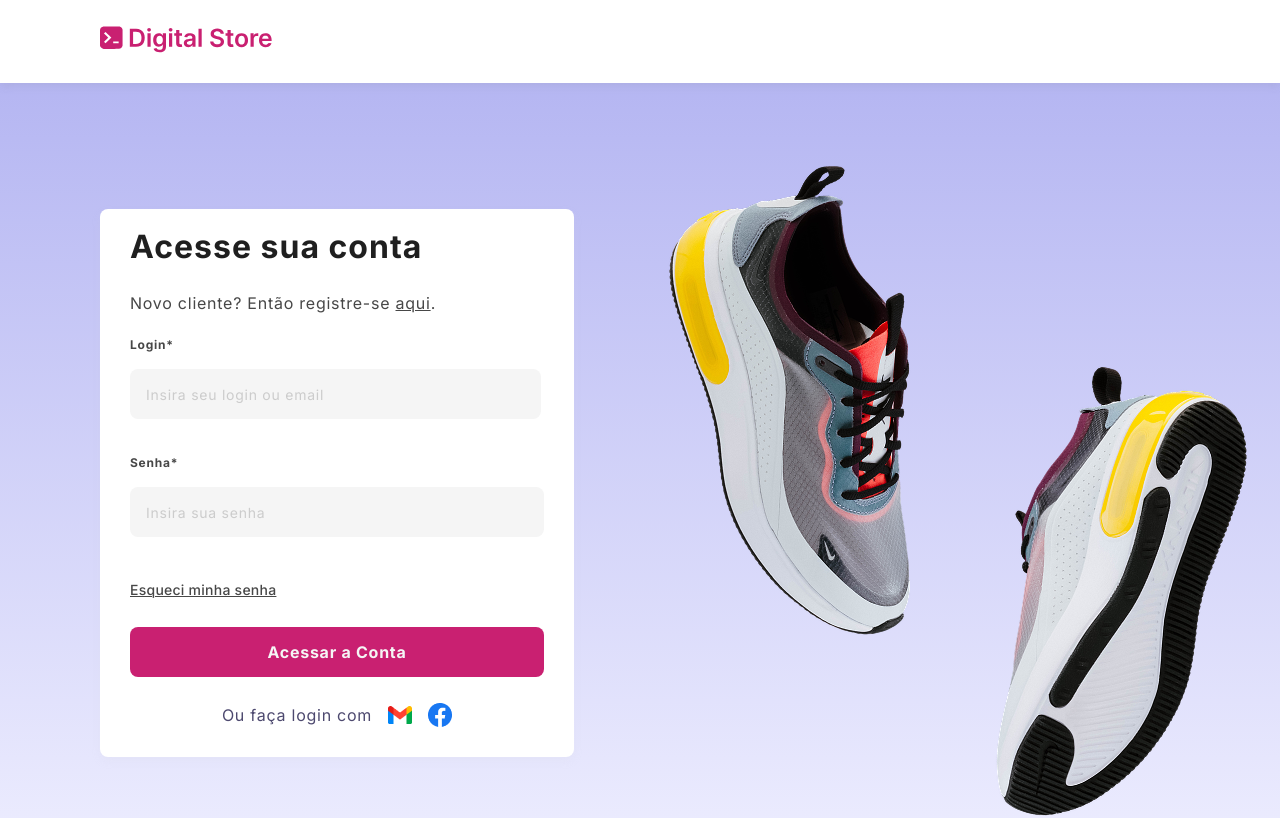
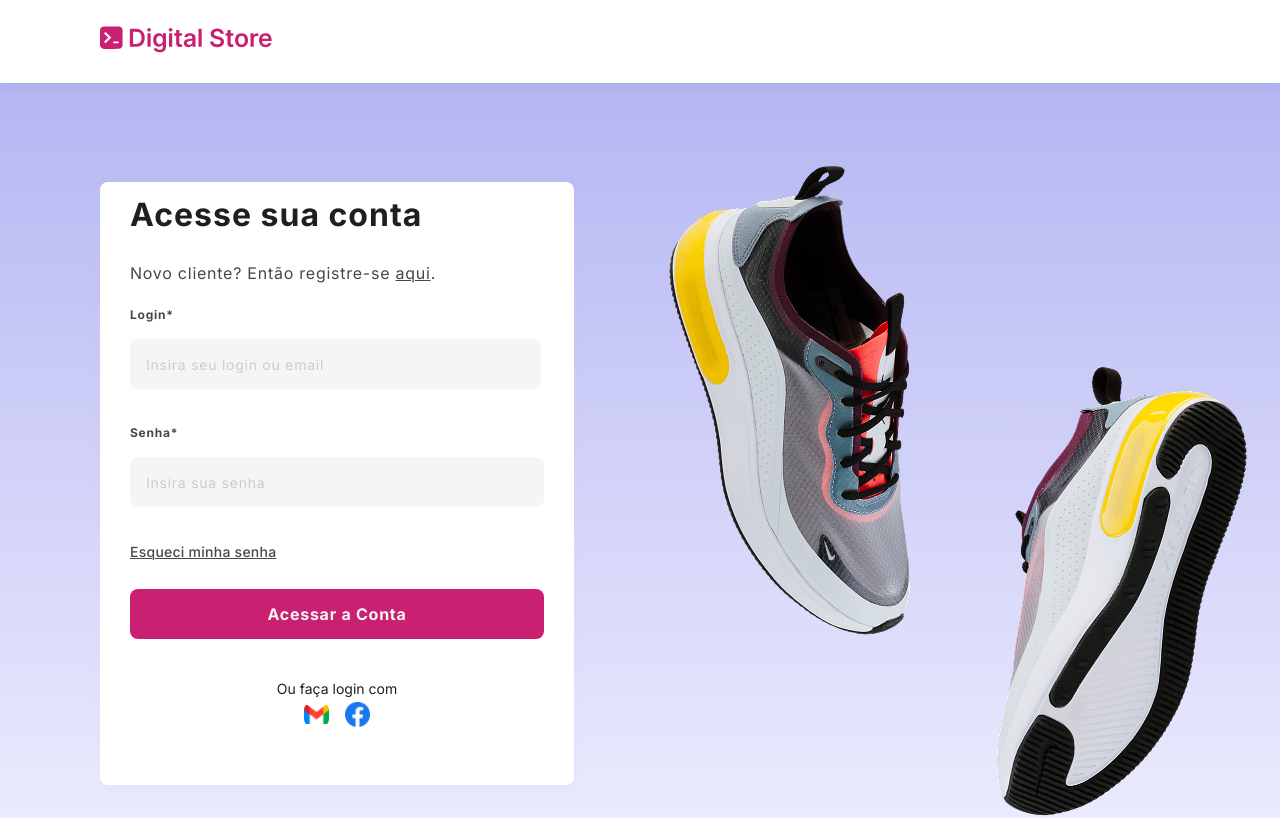
Before and after one commit to drihcs/Projeto-Final-Digital-Store, a React (Vite) app: page /login in a window 1280 px wide. Shown: the top 818 px of the page. Built offline with nearby package versions, Linux system fonts and the light colour scheme.

Commit message:
changes on login section and app

```diff
--- a/src/App.jsx
+++ b/src/App.jsx
@@ -1,14 +1,34 @@
 import { BrowserRouter as Router } from "react-router-dom";
 import { AppRoutes } from "./routes";
 import { ScrollToTop } from "./components/ScrollToTop";
+import { supabase } from "./services/supabaseClient";
+import { useEffect } from "react";
 
 function App() {
+  useEffect(() => {
+    supabase.auth.getSession().then(({ data }) => {
+      if (data?.session?.user) {
+        console.log("Usuário logado:", data.session.user);
+        // Aqui você pode salvar o usuário num contexto global, se quiser
+      }
+    });
+
+    // Mantém a sessão atualizada (ex: auto-refresh do token)
+    const { data: listener } = supabase.auth.onAuthStateChange((_event, session) => {
+      if (session?.user) {
+        console.log("Mudança de login:", session.user);
+      }
+    });
+
+    return () => {
+      listener?.subscription?.unsubscribe();
+    };
+  }, []);
+
   return (
     <Router>
       <ScrollToTop />
-      <>
-        <AppRoutes />
-      </>
+      <AppRoutes />
     </Router>
   );
 }
--- a/src/components/LoginSection/LoginSection.css
+++ b/src/components/LoginSection/LoginSection.css
@@ -14,7 +14,7 @@
   top: 200px;
   left: 100px;
   border-radius: 8px;
-  padding: 20px 30px;
+  padding: 15px 30px;
   outline: 0;
 }
 
@@ -52,17 +52,15 @@
 
 .form h1 {
   color: #1F1F1F;
-  font-family: Inter;
   font-weight: 700;
   font-size: 32px;
   line-height: 36px;
   letter-spacing: 1px;
-  margin-bottom: -8px;
+  margin-bottom: -6px;
 }
 
 .form p {
   color: #474747;
-  font-family: Inter;
   font-weight: 400;
   font-size: 16px;
   line-height: 28px;
@@ -120,7 +118,7 @@ input::placeholder {
   font-weight: 500;
   font-size: 14px;
   line-height: 22px;
-  margin-top: 10px;
+  margin-top: 2px;
   margin-bottom: 10px;
   letter-spacing: 0.25px;
   text-decoration: underline;
@@ -155,21 +153,69 @@ input::placeholder {
 
 .login-rede-sociais {
   display: flex;
+  flex-direction: column;
   align-items: center;
-  justify-content: center;
-  gap: 1rem;
-  margin-top: -12px;
-  margin-bottom: -12px;
+  margin-top: 1.5rem;
+  gap: 0.5rem;
 }
 
 .login-rede-sociais span {
-  color: #4D496F;
-  font-family: Inter;
-  font-weight: 400;
-  font-size: 16px;
-  line-height: 28px;
-  letter-spacing: 0.75px;
+  font-size: 14px;
+  color: #1F1F1F;
+  margin-bottom: -2rem;
+  margin-top: -1rem;
 }
+
+.social-buttons {
+  display: flex;
+  gap: 1rem;
+}
+
+.social-buttons button {
+  background-color: transparent;
+  border: none;
+  padding: 0;
+  border-radius: 8px;
+  cursor: pointer;
+  display: flex;
+  align-items: center;
+  justify-content: center;
+  transition: transform 0.2s ease;
+  box-shadow: none;
+}
+
+.social-buttons button:hover {
+  transform: scale(1.05);
+  box-shadow: none;
+  background-color: transparent;
+}
+
+.social-buttons img {
+  width: 25px;
+  height: 25px;
+  border-radius: 8px;
+  object-fit: contain;
+}
+
+
+/* .botao-rede-social {
+  background: none;
+  border: none;
+  cursor: pointer;
+  padding: 0;
+}
+
+.botao-rede-social img {
+  width: 40px;
+  height: 40px;
+  margin: 0 0.5rem;
+  transition: transform 0.2s ease;
+}
+
+.botao-rede-social img:hover {
+  transform: scale(1.1);
+} */
+
 
 /* .icon-facebook,
 .icon-google {
--- a/src/components/LoginSection/LoginSection.jsx
+++ b/src/components/LoginSection/LoginSection.jsx
@@ -70,9 +70,16 @@ export function SectionLogin() {
 
                     <div className='login-rede-sociais'>
                         <span>Ou faça login com</span>
-                        <img src={Gmail} className='sapatos-login' alt="Gmail Icon" />
-                        <img src={Face} className='sapatos-login' alt="Facebook Icon" />
+                        <div className="social-buttons">
+                            <button onClick={() => supabase.auth.signInWithOAuth({ provider: 'google' })}>
+                                <img src={Gmail} alt="Login com Google" />
+                            </button>
+                            <button onClick={() => supabase.auth.signInWithOAuth({ provider: 'facebook' })}>
+                                <img src={Face} alt="Login com Facebook" />
+                            </button>
+                        </div>
                     </div>
+
                 </form>
             </div>
 
```
